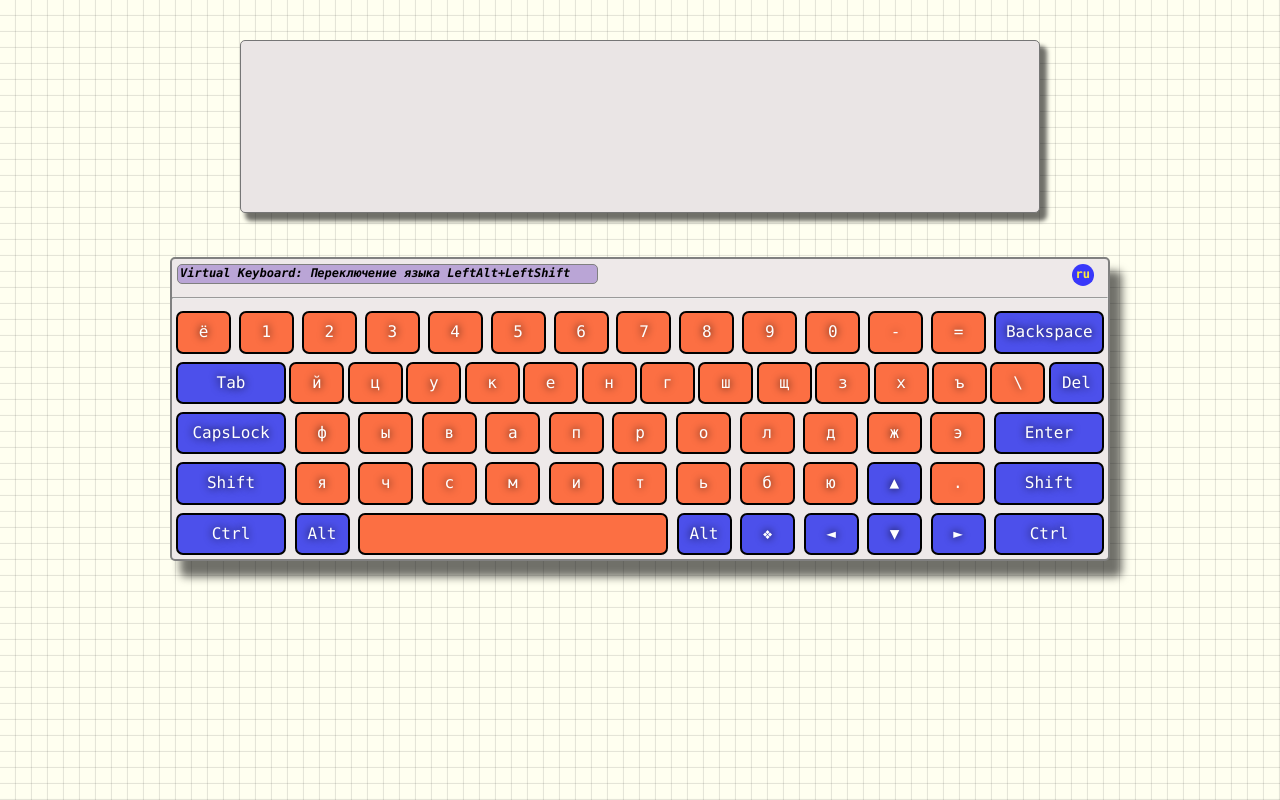
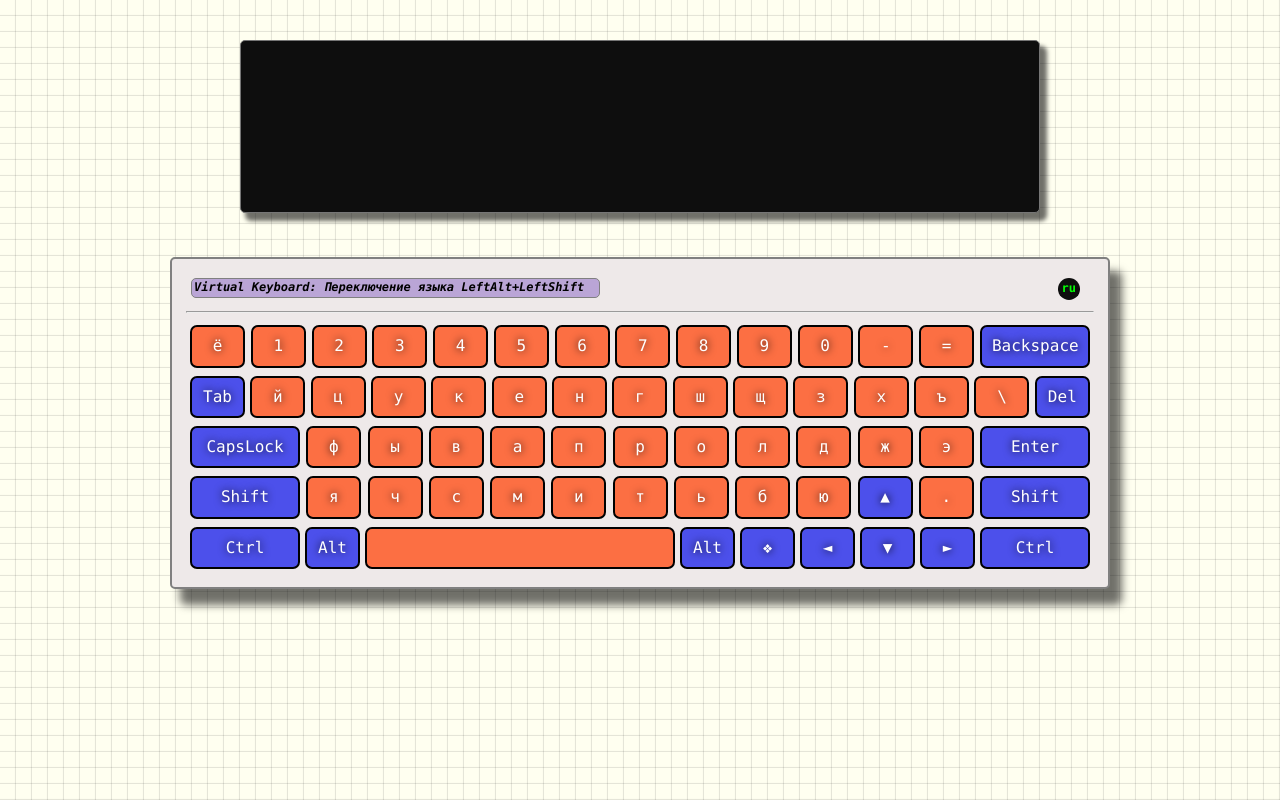
Before and after one commit to vviiiii/codejam-virtual-keyboard, a website built with webpack: page dist/index.html in a window 1280 px wide. Built offline with nearby package versions, Linux system fonts and the light colour scheme.

Commit message:
fix: fix some keyboard view

```diff
--- a/src/sass/base/_base.scss
+++ b/src/sass/base/_base.scss
@@ -28,7 +28,8 @@ form.input {
 
 textarea {
     font-size: 14px;
-    background: #eae5e5;
+    background: #0e0e0e;
+    color: #04fc04;
     max-height: 202px;
     width: 800px;
     padding: 5px 7px;
--- a/src/sass/layouts/_keyboard.scss
+++ b/src/sass/layouts/_keyboard.scss
@@ -1,5 +1,6 @@
 .keyboard {
     display: block;
+    padding: 14px;
     border: 2px solid gray;
     border-radius: 5px;
     background: #eee9e9;
@@ -22,8 +23,8 @@
         font-weight: bold;
         border-radius: 50%;
         padding: 4px;
-        background-color: #0000ffc2;
-        color: #FFEB3B;
+        background-color: #0e0e0e;
+        color: #04fc04;
     }
     &__row {
         padding: 4px;
@@ -46,7 +47,6 @@
         &[data-code*='Control'],
         &[data-code*='Shift'],
         &[data-code='CapsLock'],
-        &[data-code='Tab'],
         &[data-code='Enter'] {
             width: 110px;
         }
```
Also changed, not shown: dist/style.css.
